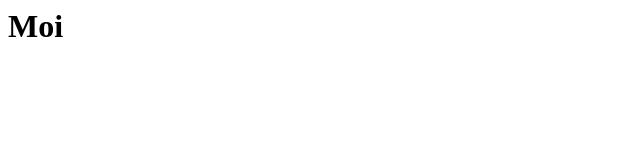
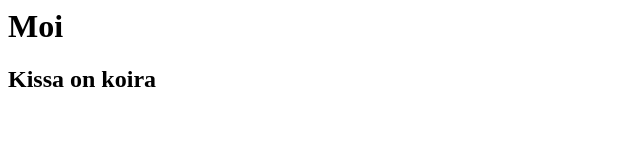
Before and after one commit to N3p-N3p/N3p-N3p.github.io, a plain HTML site: page index.html in a window 1280 px wide. Shown: the whole page, without its empty margins (0-640 px from the left). Drawn offline with Linux system fonts and the light colour scheme.

Commit message:
Update index.html

```diff
--- a/index.html
+++ b/index.html
@@ -1,2 +1,3 @@
 
 <h1>Moi</h1>
+<h2>Kissa on koira</h2>
```
